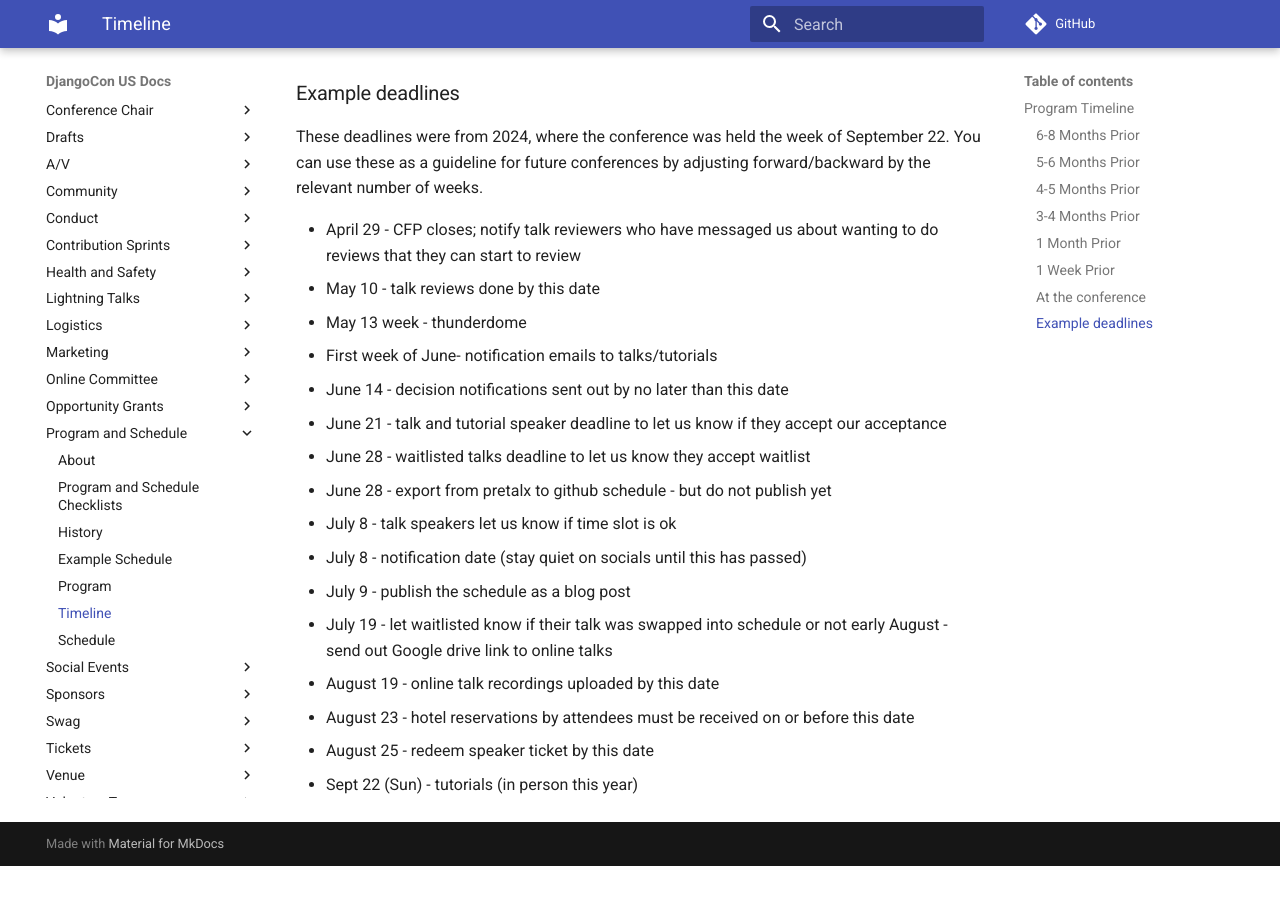
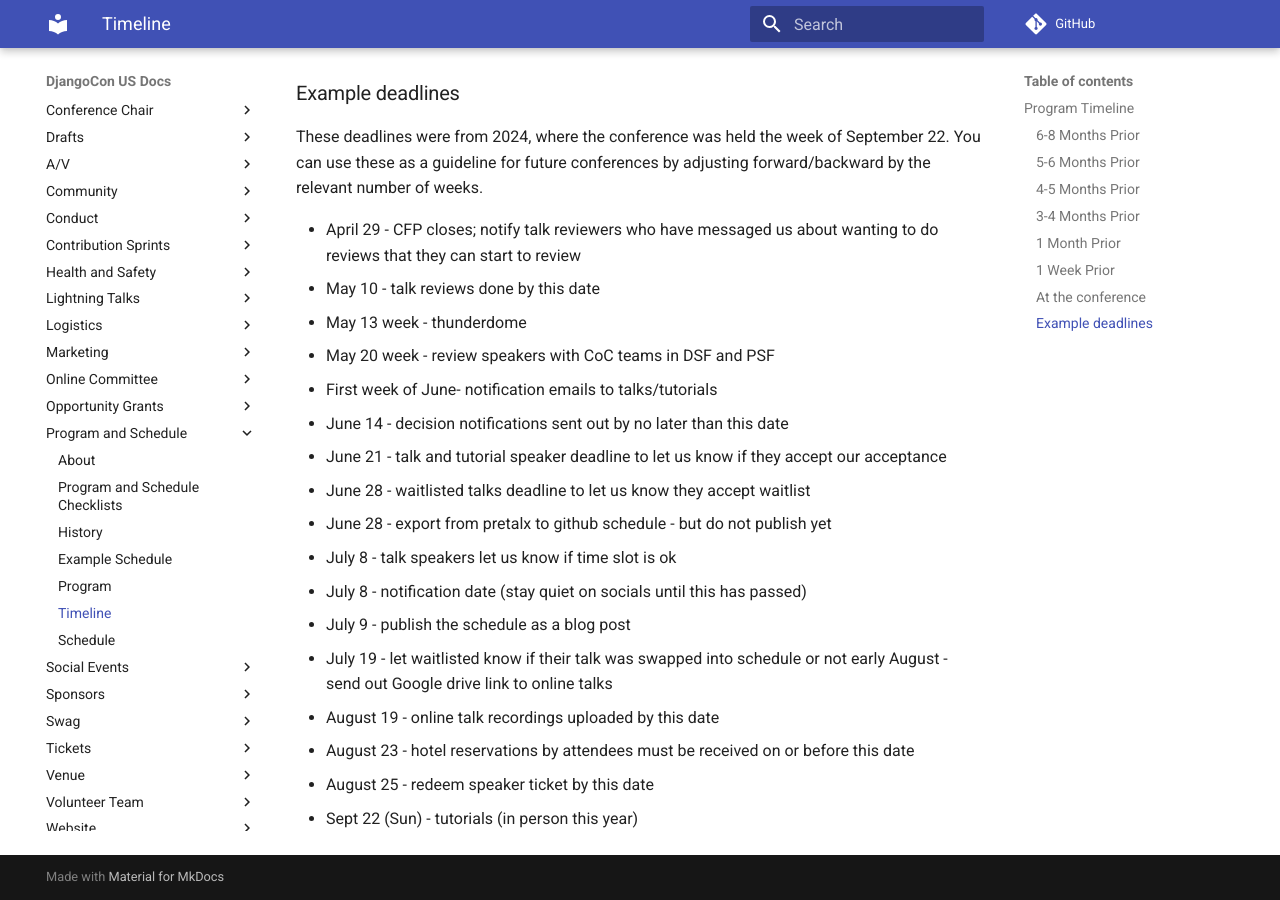
Before and after one commit to djangocon/djangocon-us-docs, an MkDocs documentation site: the page built from docs/program_and_schedule/timeline.md, in a window 1280 px wide and 900 px high, scrolled down 1795 px. Built offline with MkDocs 1.6.1 and Material for MkDocs 9.7.7, drawn with Linux system fonts in a browser that asks for light colours; comment, search, counter and statistics services are not loaded; before the commit the page ends 2661 px from its top, so only the background shows below that.

Commit message:
add CoC review to timeline

```diff
--- a/docs/program_and_schedule/timeline.md
+++ b/docs/program_and_schedule/timeline.md
@@ -64,6 +64,7 @@ These deadlines were from 2024, where the conference was held the week of Septem
 - April 29 - CFP closes; notify talk reviewers who have messaged us about wanting to do reviews that they can start to review
 - May 10 - talk reviews done by this date
 - May 13 week - thunderdome
+- May 20 week - review speakers with CoC teams in DSF and PSF
 - First week of June- notification emails to talks/tutorials
 - June 14 - decision notifications sent out by no later than this date
 - June 21 - talk and tutorial speaker deadline to let us know if they accept our acceptance
```
